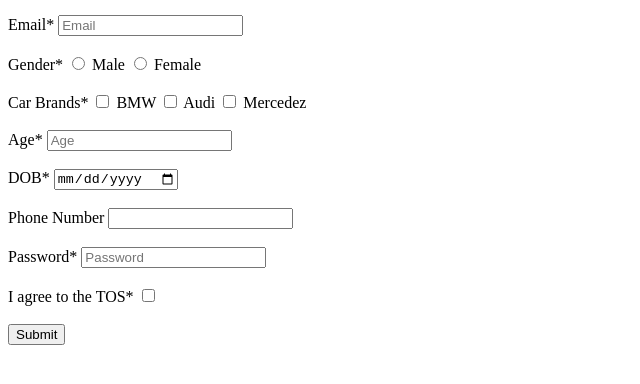
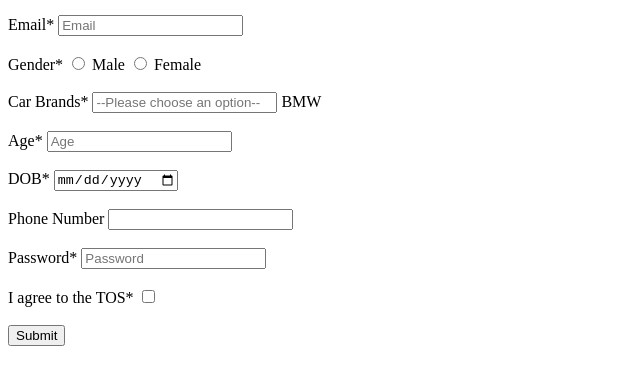
Before and after one commit to acciojob/signup-form-car-Mukul766, a website: page main.html in a window 1280 px wide. Shown: the part 104-488 px from the top of the page, without its empty margins (0-640 px from the left). Drawn offline with Linux system fonts and the light colour scheme.

Commit message:
created a submission

```diff
--- a/main.html
+++ b/main.html
@@ -8,7 +8,7 @@
 
 <body>
 	<h1>Signup Form Car</h1>
-	<form action ="/Submit" method="post">
+	<form action ="/Submit" method="get">
 		<div>
 			<label for ="name">Name*</label>
 			<input required type="text" name="name" placeholder="Name">
@@ -28,14 +28,14 @@
 		</div>
 <br>
 		<div>
-			<label for ="Car Brands">Car Brands*</label>
+			<label for ="Car Brands"">Car Brands*</label>
+			<input type="Car Brands" placeholder="--Please choose an option--"
 
-			<input required type="checkbox" name="Car Brands">
-			<label for ="BMW">BMW</label>
-			<input required type="checkbox" name="Car Brands">
-			<label for ="Audi">Audi</label>
-			<input required type="checkbox" name="Car Brands">
-			<label for ="Mercedez">Mercedez</label>
+			<input type="checkbox"name="Car Brands" id="">
+			<labelfor ="Car Brands">BMW</label>
+
+
+
 		</div>
 <br>
 		<div>
```
